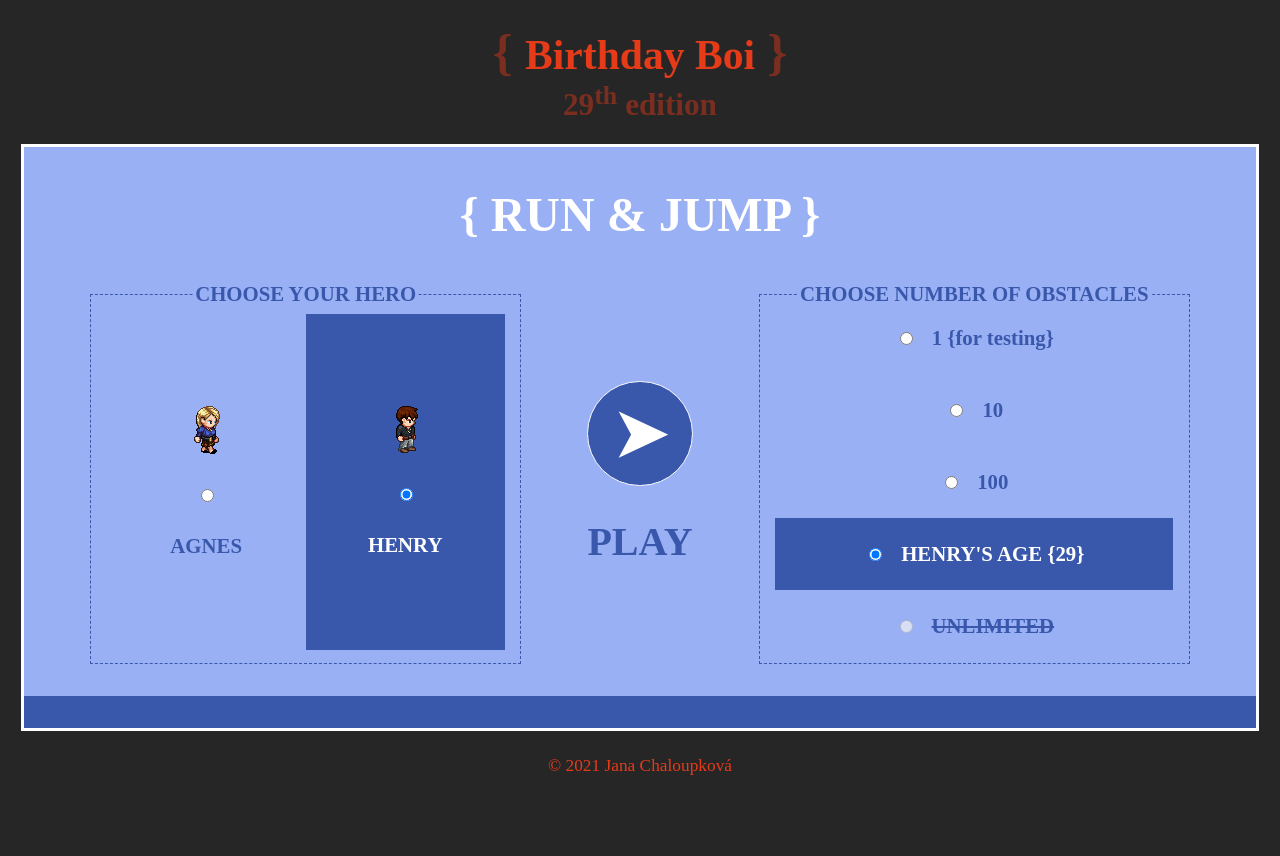
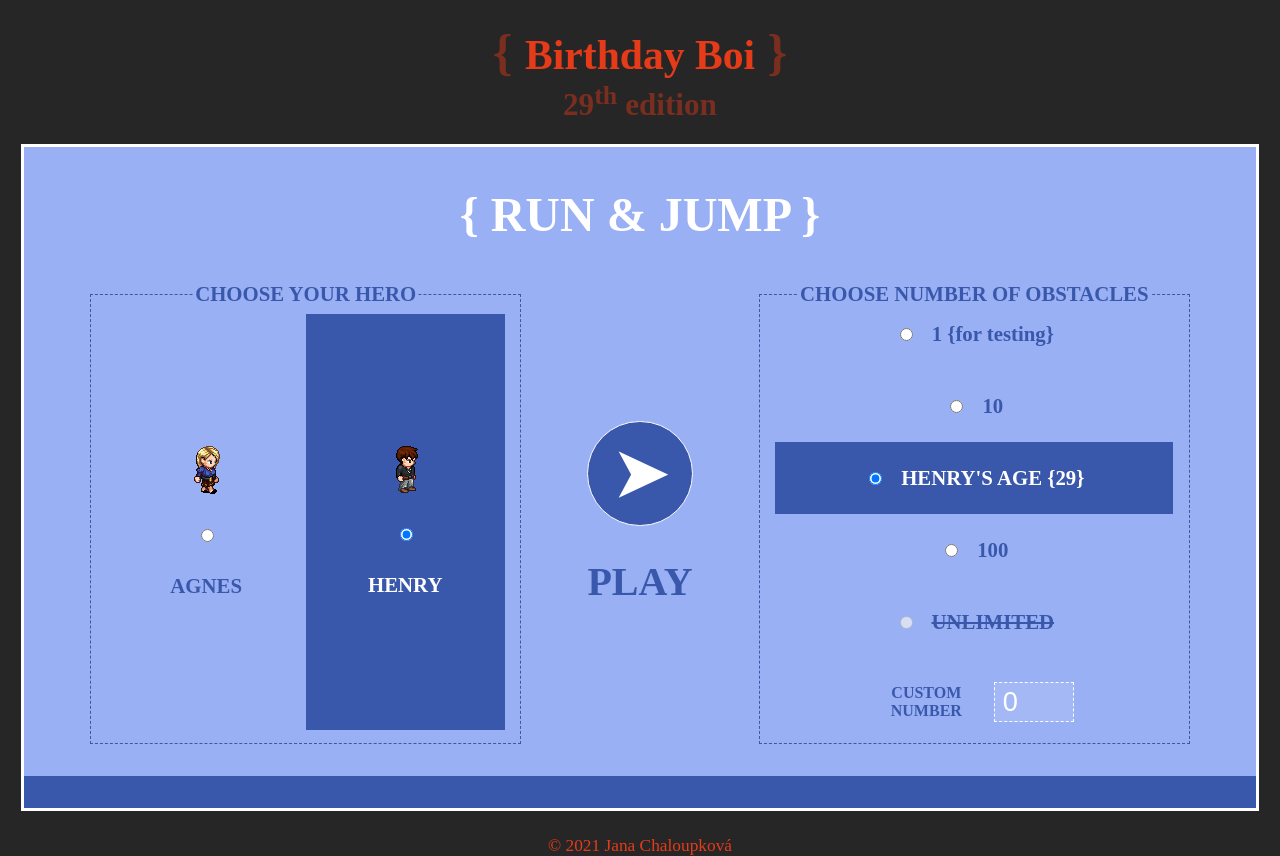
Before and after one commit to agnes97/birthday-boi, a React (Create React App) app: page / in a window 1280 px wide. Before the commit the page ends 800 px from the top, so only its background shows below. Built offline with nearby package versions, Linux system fonts and the light colour scheme.

Commit message:
✨ Add option of custom numbers

```diff
--- a/src/components/Button/index.tsx
+++ b/src/components/Button/index.tsx
@@ -16,6 +16,7 @@ type ButtonIcons = {
 }
 
 export const buttonIcons: ButtonIcons = {
+    approve: '\u2713',
     menu: '\u2261',
     play: '\u27A4',
     replay: '\u21BB',
--- a/src/games/RunAndJump/components/StartScreen/index.css
+++ b/src/games/RunAndJump/components/StartScreen/index.css
@@ -105,3 +105,49 @@ form.form-wrapper > .form-section.submit > label {
    font-size: 2.5rem;
    cursor: pointer;
 }
+
+.custom-number-container {
+    font-size: 1rem;
+    display: flex;
+    flex-flow: row wrap;
+    justify-content: center;
+    align-items: center;
+    gap: 2rem;
+}
+
+.custom-number-container > input {
+    height: 2.5rem;
+    width: 5rem;
+    font-size: 1.7rem;
+    padding: 0.5rem;
+    color: hsl(0, 0%, 100%);
+    background-color: hsla(0, 0%, 100%, 0.1);
+    border: 0.1rem dashed hsl(0, 0%, 100%);
+}
+
+/* Do not group these rules! */
+.custom-number-container > input::-webkit-input-placeholder {
+    color: hsl(0, 0%, 100%);
+}
+.custom-number-container > input:-moz-placeholder {
+    /* FF 4-18 */
+    color: hsl(0, 0%, 100%);
+    opacity: 1;
+}
+.custom-number-container > input::-moz-placeholder {
+    /* FF 19+ */
+    color: hsl(0, 0%, 100%);
+    opacity: 1;
+}
+.custom-number-container > input:-ms-input-placeholder {
+    /* IE 10+ */
+    color: hsl(0, 0%, 100%);
+}
+.custom-number-container > input::-ms-input-placeholder {
+    /* Microsoft Edge */
+    color: hsl(0, 0%, 100%);
+}
+.custom-number-container > input::placeholder {
+    /* modern browser */
+    color: hsl(0, 0%, 100%);
+}
--- a/src/games/RunAndJump/components/StartScreen/index.tsx
+++ b/src/games/RunAndJump/components/StartScreen/index.tsx
@@ -1,4 +1,4 @@
-import { FC, useCallback } from 'react'
+import { FC, useCallback, useState } from 'react'
 import './index.css'
 
 import { GameData } from '../..'
@@ -17,6 +17,8 @@ const title = '{ RUN & JUMP }'
 const currentHenrysAge = () => getAge(hisBirthday)
 
 const StartScreen: FC<Props> = ({ startGame, gameData, onGameDataChange }) => {
+    const [customNumber, setCustomNumber] = useState<number>(0)
+
     const submitForm = useCallback((event: React.FormEvent<HTMLFormElement>) => {
         event.preventDefault()
 
@@ -98,9 +100,33 @@ const StartScreen: FC<Props> = ({ startGame, gameData, onGameDataChange }) => {
                         </div>
                     ))}
 
+                    {/* UNLIMITED NUMBERS */}
                     <div className='fieldset-option'>
                         <input type='radio' disabled title='Currently not available!' id='unlimited' name='number-of-obstacles' />
                         <label htmlFor='unlimited'><s>UNLIMITED</s></label>
+                    </div>
+
+                    {/* CUSTOM NUMBER */}
+                    <div
+                        className={`fieldset-option custom-number-container ${gameData.numberOfObstacles === customNumber && 'imitate-hover'}`}
+                        onClick={() => customNumber > 0 && handleObstaclesNumberClick(customNumber)}
+                    >
+                        <label htmlFor='custom-number'>CUSTOM<br/>NUMBER</label>
+                        <input
+                            type='number'
+                            min='0'
+                            step='1'
+                            id='custom-number'
+                            name='number-of-obstacles'
+                            placeholder={customNumber.toString()}
+                            checked={gameData.numberOfObstacles === customNumber}
+                            onChange={(e) => {
+                                const newCustomNumber = Number(e.target.value)
+
+                                setCustomNumber(newCustomNumber)
+                                newCustomNumber > 0 && handleObstaclesNumberClick(newCustomNumber)
+                            }}
+                        />
                     </div>
                 </fieldset>
             </form>
--- a/src/games/RunAndJump/data.tsx
+++ b/src/games/RunAndJump/data.tsx
@@ -38,11 +38,11 @@ export const possibleObstacleNumbers: PossibleObstacleNumbers = [
         title: 'ten',
     },
     {
+        value: currentHenrysAge(),
+        title: 'age',
+    },
+    {
         value: 100,
         title: 'hundredth',
-    },
-    {
-        value: currentHenrysAge(),
-        title: 'age',
     }
 ]
```
